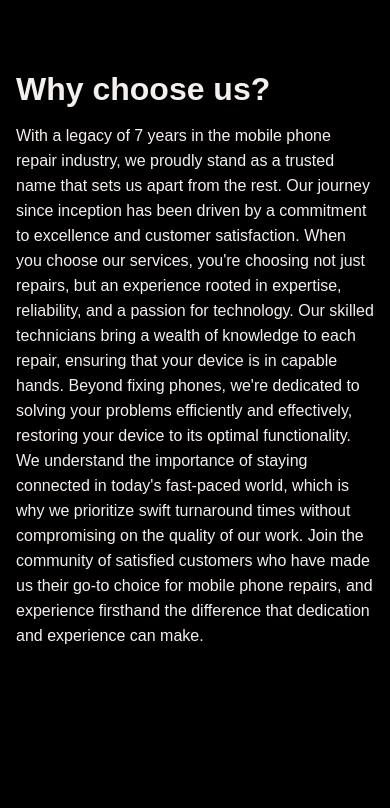
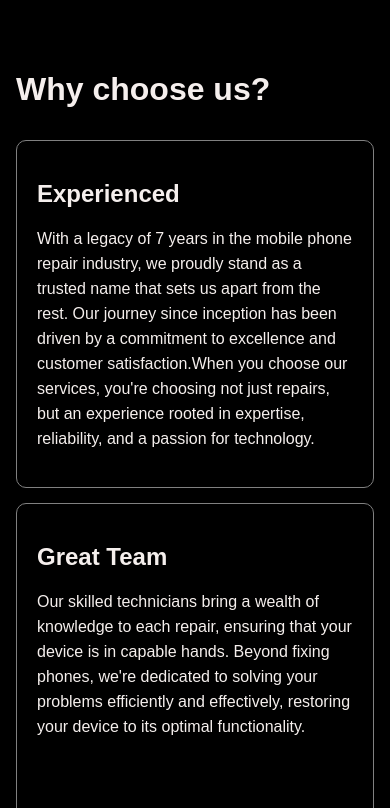
Before and after one commit to lirimahmeti/website-per-servisim.github.io, a plain HTML site: page index.html in a window 390 px wide. Shown: the part 2730-3538 px from the top of the page. Drawn offline with Linux system fonts and the light colour scheme.

Commit message:
shtova grid

```diff
--- a/index.html
+++ b/index.html
@@ -97,9 +97,26 @@
             </div>
         </div>
         </div>
-        <div class="container">
+        <div class="container grid">
             <h1>Why choose us?</h1>
-            <p>With a legacy of 7 years in the mobile phone repair industry, we proudly stand as a trusted name that sets us apart from the rest. Our journey since inception has been driven by a commitment to excellence and customer satisfaction. When you choose our services, you're choosing not just repairs, but an experience rooted in expertise, reliability, and a passion for technology. Our skilled technicians bring a wealth of knowledge to each repair, ensuring that your device is in capable hands. Beyond fixing phones, we're dedicated to solving your problems efficiently and effectively, restoring your device to its optimal functionality. We understand the importance of staying connected in today's fast-paced world, which is why we prioritize swift turnaround times without compromising on the quality of our work. Join the community of satisfied customers who have made us their go-to choice for mobile phone repairs, and experience firsthand the difference that dedication and experience can make.</p>
+            <div class="card experienced">
+                <h2>Experienced</h2>
+                <p>With a legacy of 7 years in the mobile phone repair industry, we proudly stand as a trusted name that sets us apart from the rest. Our journey since inception has been driven by a commitment to excellence and customer satisfaction.When you choose our services, you're choosing not just repairs, but an experience rooted in expertise, reliability, and a passion for technology.</p>
+            </div>
+            <div class="card great-team">
+                <h2>Great Team</h2>
+                <p>Our skilled technicians bring a wealth of knowledge to each repair, ensuring that your device is in capable hands. Beyond fixing phones, we're dedicated to solving your problems efficiently and effectively, restoring your device to its optimal functionality.</p>
+            </div>
+            <div class="card reliable">
+                <h2>Reliable</h2>
+                <p>We understand the importance of staying connected in today's fast-paced world, which is why we prioritize swift turnaround times without compromising on the quality of our work.</p>
+            </div>
+            <div class="card we-understand-you">
+                <h2>We understand you</h2>
+               <p> Join the community of satisfied customers who have made us their go-to choice for mobile phone repairs, and experience firsthand the difference that dedication and experience can make.</p>
+            </div>
+
+
         </div>
         <br><br><br><br><br><br>
         <div class="container contact-icons" id="contact" >
--- a/style.scss
+++ b/style.scss
@@ -80,6 +80,24 @@ main{
     line-height: 25px;
 
 }
+.grid{
+
+    display: grid;
+    grid-template-columns: 1fr 1fr;
+    grid-template-rows: 70px 1fr 1fr;
+    gap: 15px;
+    h1{
+      grid-column: 1 / 3;
+
+    }
+    .card{
+        border: 1px solid gray;
+        padding: 20px;
+        border-radius: 10px;
+    }
+
+}
+
 .prices{
     @include paddings;
 }
@@ -171,7 +189,23 @@ footer{
 .container3{
     margin-top: -150px;
  }
+.grid{
+    grid-template-columns: 1fr;
+    grid-template-rows: 70px 1fr 1fr 1fr 1fr;
+    gap: 15px;
+    h1{
+      grid-column: 1/2;
+
+    }
+    .card{
+        border: 1px solid gray;
+        padding: 20px;
+        border-radius: 10px;
+    }
+
 }
+}
+
 
 // Small devices (landscape phones, less than 768px)
 @media (max-width: 767.98px) {
```
Also changed, not shown: assets/css/style.css, 1 other file.
